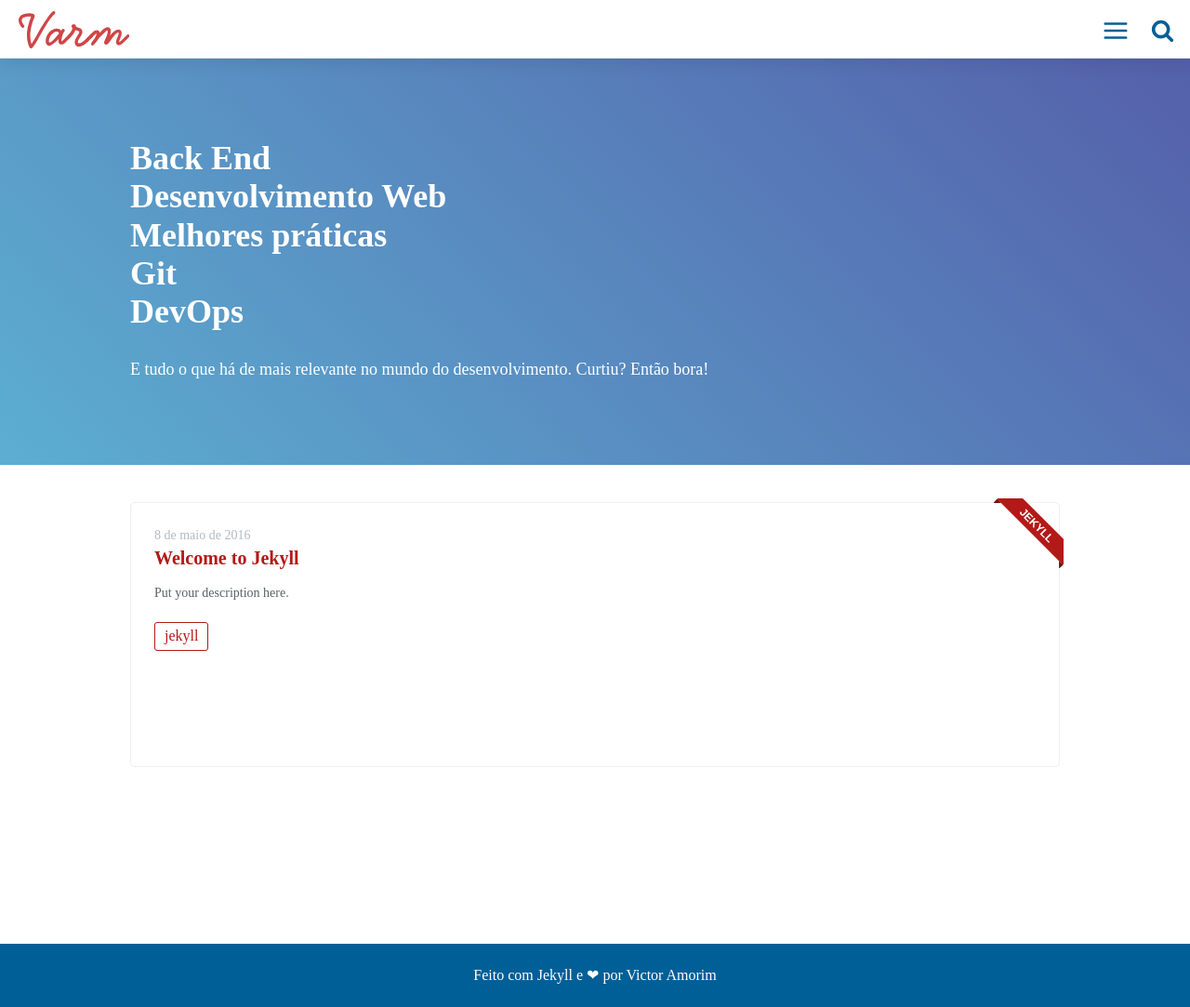
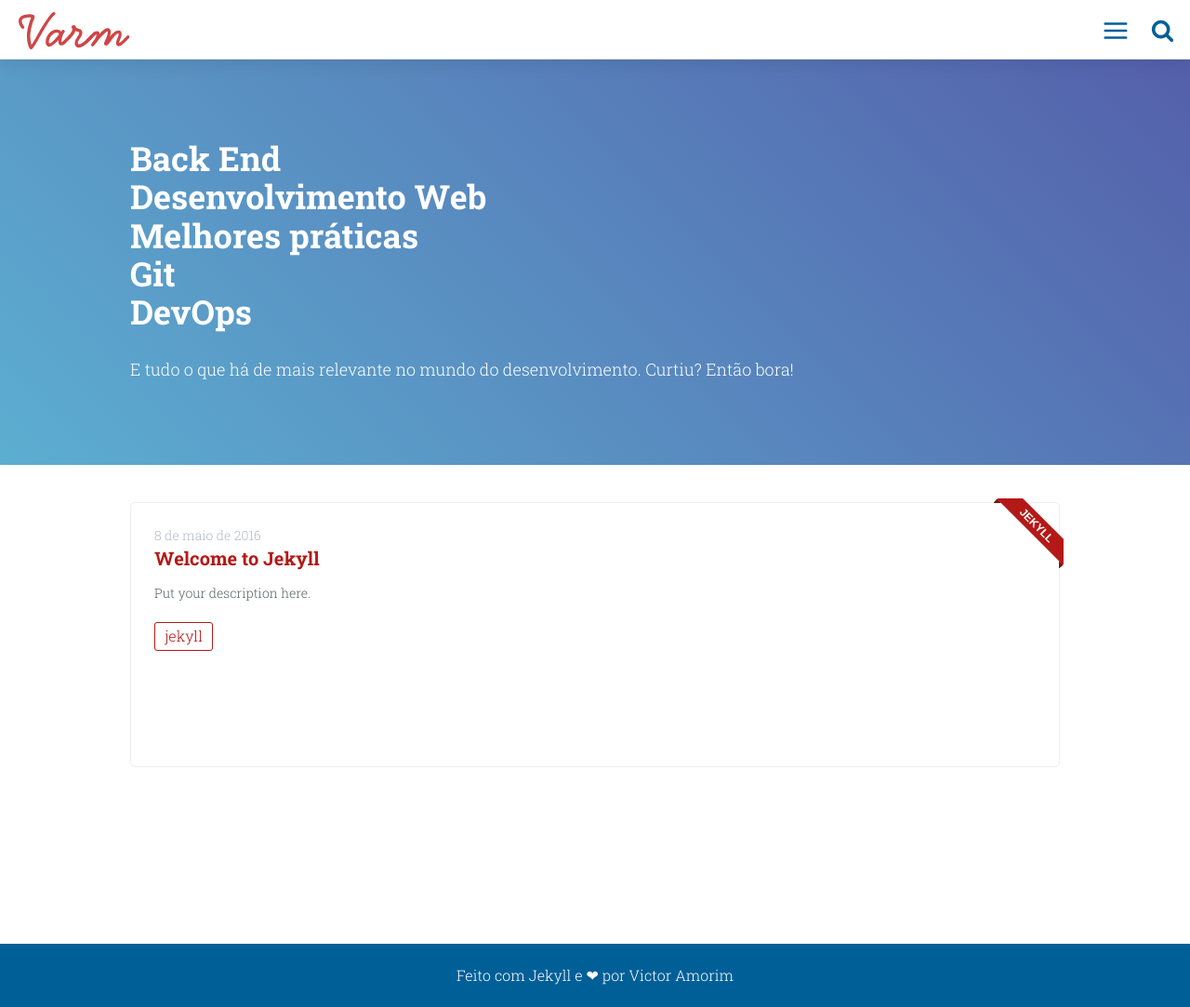
Before and after one commit to VictorRMA/victorrma.github.io, a Jekyll site: the page built from index.html, in a window 1280 px wide and 1083 px high. Shown: the whole window at 93% size. Built offline with Jekyll 4.4.1, drawn with Linux system fonts in a browser that asks for light colours.

Commit message:
Roboto Slab reference

```diff
--- a/_includes/head.html
+++ b/_includes/head.html
@@ -8,7 +8,7 @@
   {%- if jekyll.environment == 'production' and site.google_analytics -%}
     {% include google-analytics.html %}
   {%- endif -%}
-  <!-- <link href="https://fonts.googleapis.com/css?family=Roboto+Slab:300,700|Roboto:300,700" rel="stylesheet"> -->
+  <link href="https://fonts.googleapis.com/css?family=Roboto+Slab:300,700" rel="stylesheet">
 
   <!-- Favicon -->
   <link rel="apple-touch-icon" sizes="57x57" href="/assets/img/icons/apple-icon-57x57.png">
```
